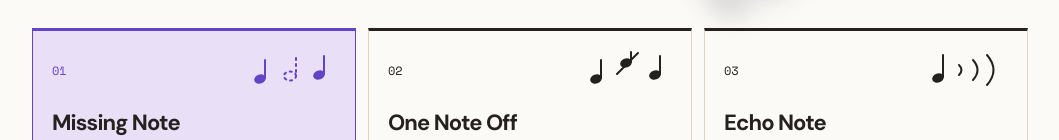
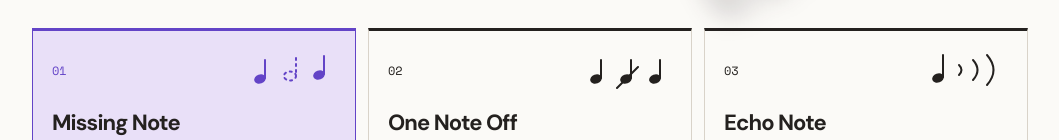
Before and after one commit to aholland-work/game-jam-one-note, a React (Vite) app: page / in a window 1280 px wide. Shown: the part 390-530 px from the top of the page, without its empty margins (110-1169 px from the left). Built offline with nearby package versions, Linux system fonts and the light colour scheme.

Commit message:
Align the notes in the One Note Off mode icon

```diff
--- a/src/components/ModeMark.tsx
+++ b/src/components/ModeMark.tsx
@@ -13,9 +13,9 @@ export function ModeMark({ mode }: { mode: GameMode }) {
       </>}
       {mode === 'one-note-off' && <>
         <ellipse cx="12" cy="29" rx="5" ry="3.5" fill="currentColor" transform="rotate(-20 12 29)" />
-        <ellipse cx="42" cy="13" rx="5" ry="3.5" fill="currentColor" transform="rotate(-20 42 13)" />
-        <ellipse cx="71" cy="25" rx="5" ry="3.5" fill="currentColor" transform="rotate(-20 71 25)" />
-        <path d="M17 28V10M47 12V2M76 24V6M33 24 54 3" />
+        <ellipse cx="42" cy="29" rx="5" ry="3.5" fill="currentColor" transform="rotate(-20 42 29)" />
+        <ellipse cx="71" cy="29" rx="5" ry="3.5" fill="currentColor" transform="rotate(-20 71 29)" />
+        <path d="M17 28V10M47 28V10M76 28V10M33 38 54 17" />
       </>}
       {mode === 'echo-note' && <>
         <ellipse cx="18" cy="28" rx="5" ry="3.5" fill="currentColor" transform="rotate(-20 18 28)" />
```
